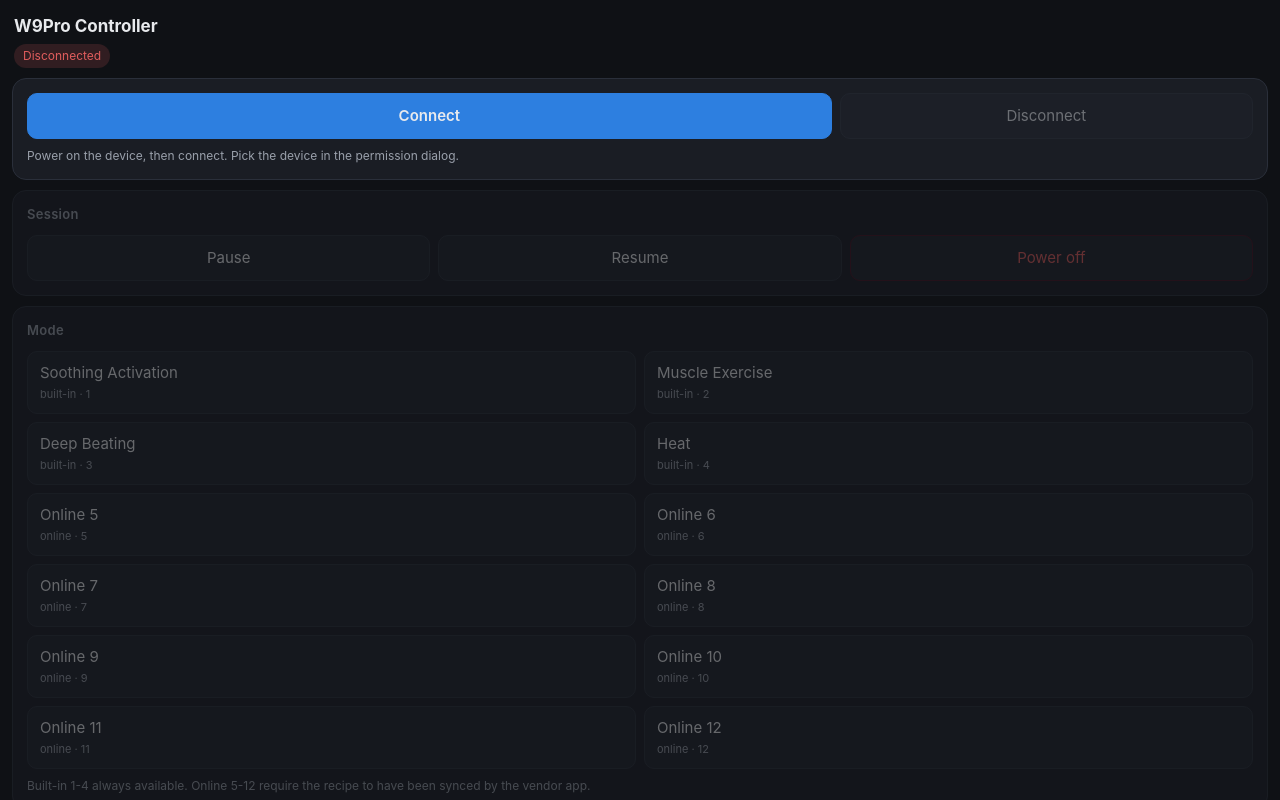
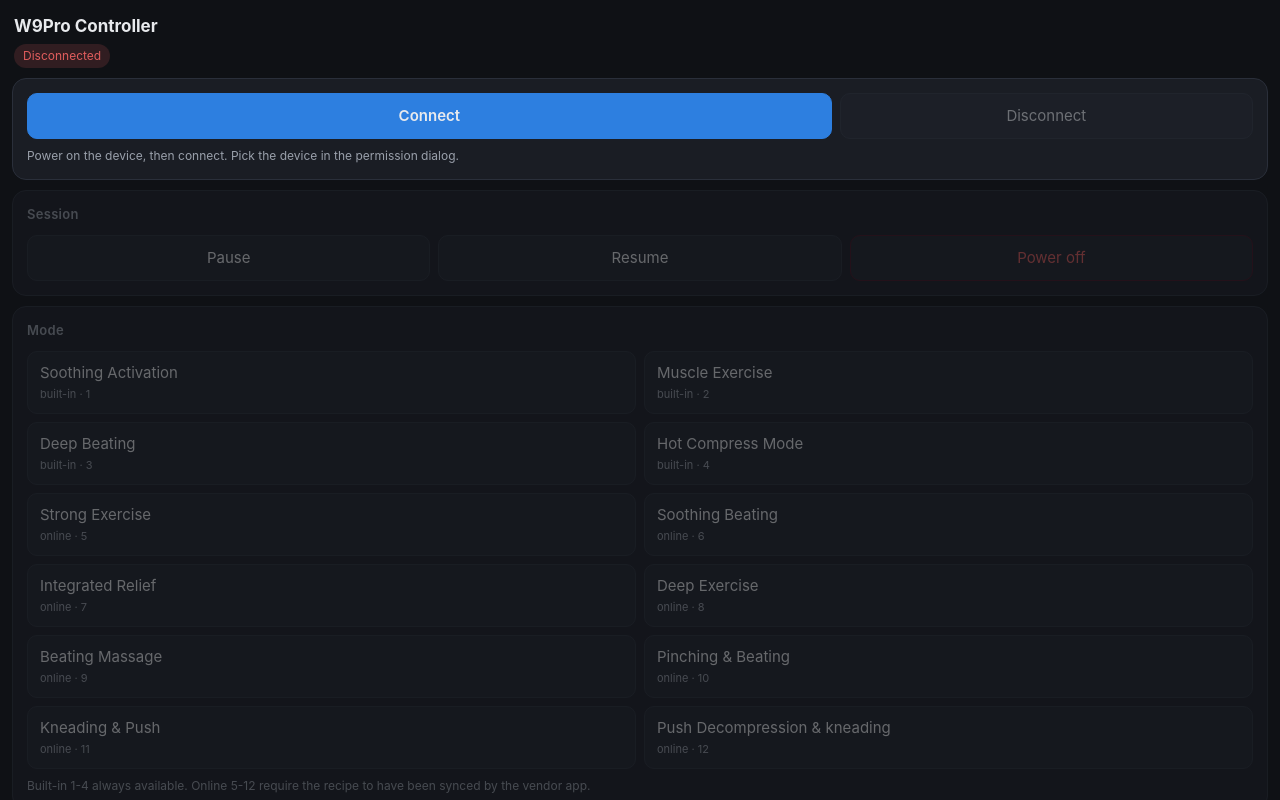
Before and after one commit to freeyao/LocalFreedom, a plain HTML site: page devices/skg-w9pro/index.html in a window 1280 px wide. Shown: the top 800 px of the page. Drawn offline with Linux system fonts and the light colour scheme.

Commit message:
Fix mode names

```diff
--- a/devices/skg-w9pro/index.html
+++ b/devices/skg-w9pro/index.html
@@ -117,9 +117,9 @@ const WRITE="0000ffe1-3c17-d293-8e48-14fe2e4da212";
 const NOTIFY="0000ffe2-3c17-d293-8e48-14fe2e4da212";
 const CMD={mode:0x31,pulse:0x32,temp:0x33,vibMode:0x35,vib:0x36,time:0x3A,pause:0x3C,shutdown:0x01,heartbeat:0x11};
 const MODES=[
- [1,"Soothing Activation","built-in"],[2,"Muscle Exercise","built-in"],[3,"Deep Beating","built-in"],[4,"Heat","built-in"],
- [5,"Online 5","online"],[6,"Online 6","online"],[7,"Online 7","online"],[8,"Online 8","online"],
- [9,"Online 9","online"],[10,"Online 10","online"],[11,"Online 11","online"],[12,"Online 12","online"]];
+ [1,"Soothing Activation","built-in"],[2,"Muscle Exercise","built-in"],[3,"Deep Beating","built-in"],[4,"Hot Compress Mode","built-in"],
+ [5,"Strong Exercise","online"],[6,"Soothing Beating","online"],[7,"Integrated Relief","online"],[8,"Deep Exercise","online"],
+ [9,"Beating Massage","online"],[10,"Pinching & Beating","online"],[11,"Kneading & Push","online"],[12,"Push Decompression & kneading","online"]];
 const RSP={0xB1:"mode",0xB2:"pulse",0xB3:"heat",0xB4:"voice-vib",0xB5:"vib-mode",0xB6:"vib-level",0xB7:"aux-heat",0xBA:"timer",0xBC:"pause/resume",0x81:"power-off",0x91:"heartbeat",0x92:"start"};
 let device=null,server=null,writeChar=null,notifyChar=null,hbTimer=null,setMinutes=0;
 const $=id=>document.getElementById(id);
```
